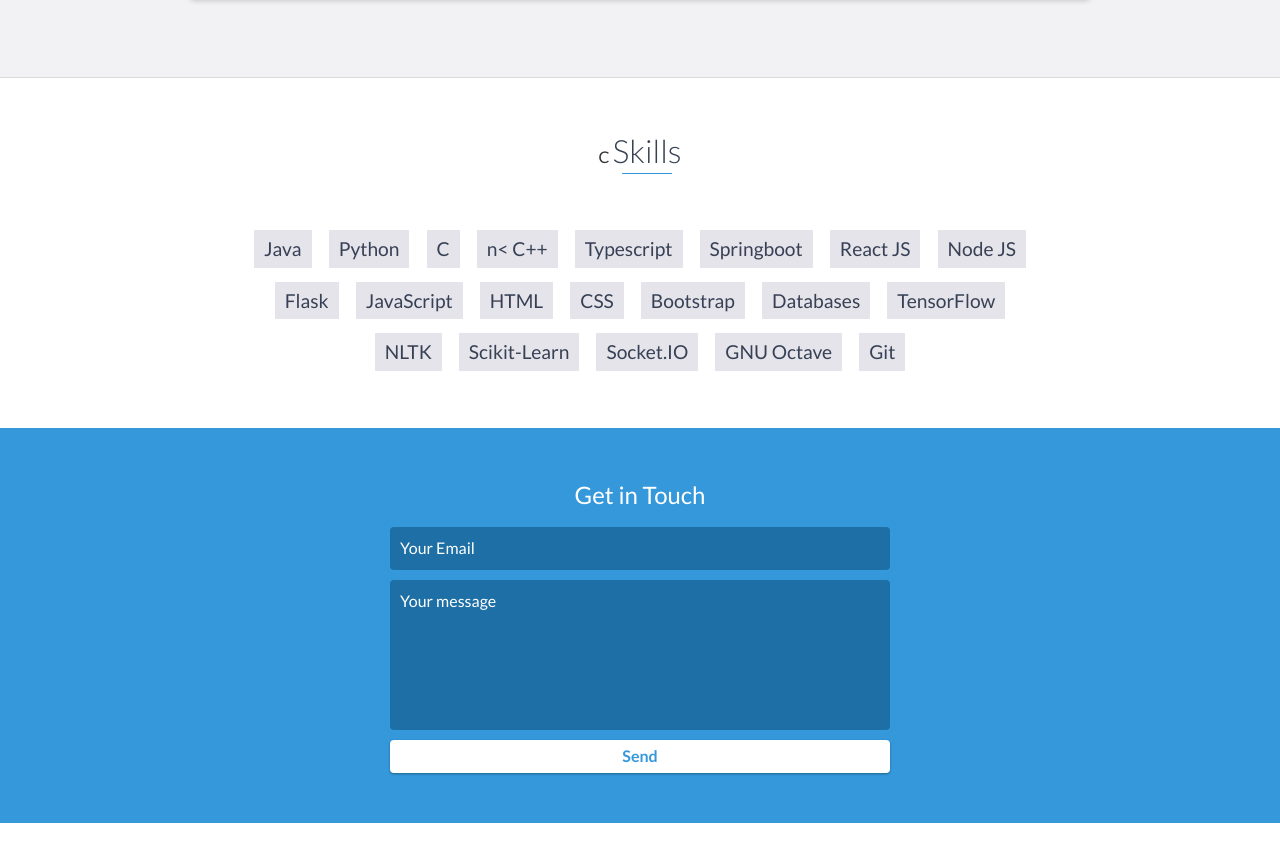
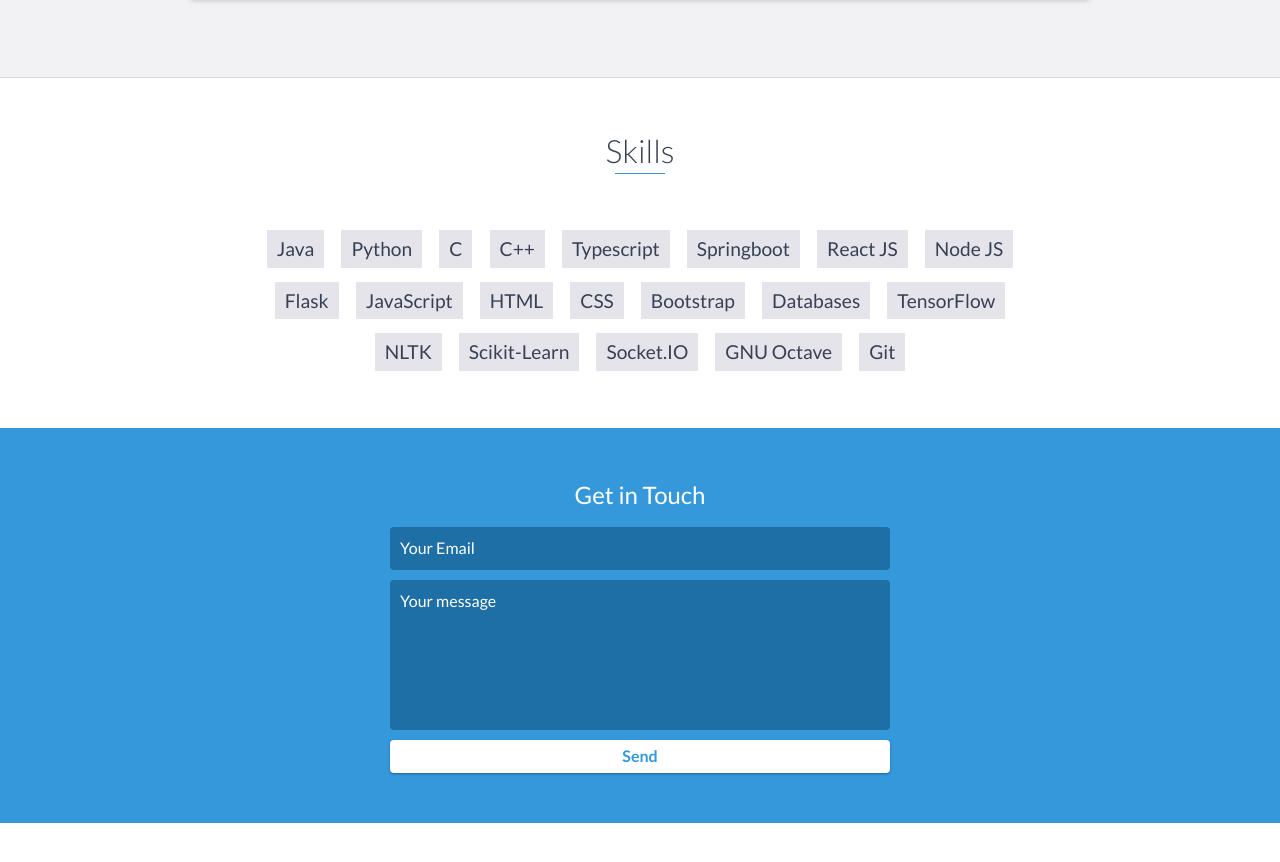
Before and after one commit to amcs1729/amcs1729.github.io, a website: page index.html in a window 1280 px wide. Shown: the part 3888-4750 px from the top of the page. Drawn offline with nearby package versions, Linux system fonts and the light colour scheme.

Commit message:
Update index.html

```diff
--- a/index.html
+++ b/index.html
@@ -297,14 +297,13 @@
     </div>
     <!-- End #projects -->
 
-    <div id="skills">C
+    <div id="skills">
         <h2 class="heading">Skills</h2>
         <ul>
 	<li>Java</li>
             <li>Python</li>
 		<li>C</li>
-		<li>n<
-C++</li>
+		<li>C++</li>
 		<li>Typescript</li>
 		<li>Springboot</li>
 		<li>React JS</li>
```
